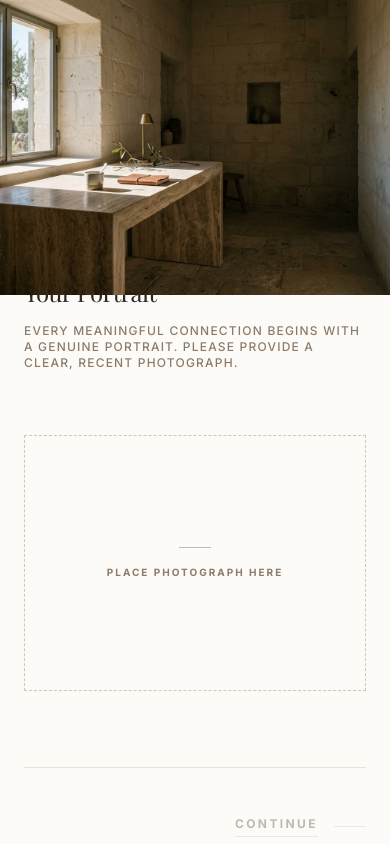
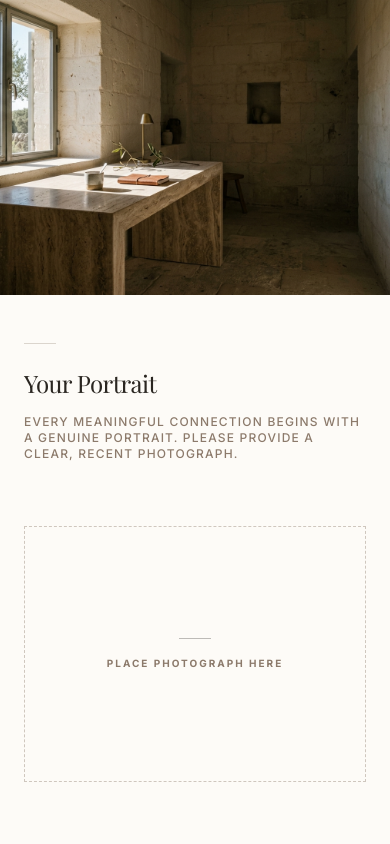
Before and after one commit to lakshay-sharma-02/vivaha, a Next.js app: page /credentials in a window 390 px wide. Shown: the top 844 px of the page. Built offline with nearby package versions, Linux system fonts and the light colour scheme; a web font is replaced by a local one.

Commit message:
fix: refactor register/credentials layout to robust CSS grid

```diff
--- a/src/app/credentials/page.tsx
+++ b/src/app/credentials/page.tsx
@@ -131,10 +131,10 @@ export default function CredentialsPage() {
   );
 
   return (
-    <main className="relative w-full h-[100svh] flex flex-col md:flex-row bg-[#FDFBF7] overflow-hidden">
+    <main className="w-full min-h-screen grid grid-cols-1 md:grid-cols-2 bg-[#FDFBF7]">
 
-      {/* ENVIRONMENT: The Architecture (Left 50%) */}
-      <div className="w-full md:w-1/2 h-[35vh] md:h-full relative shrink-0">
+      {/* ENVIRONMENT: The Architecture */}
+      <div className="relative w-full h-[35vh] md:h-screen">
         {/* We reuse the register image here due to image generation quotas, but it perfectly fits the secure desk aesthetic */}
         <Image
           src="/images/architecture/register.jpg"
@@ -145,9 +145,9 @@ export default function CredentialsPage() {
         />
       </div>
 
-      {/* ARCHITECTURAL SURFACE: The Document Canvas (Right 50%) */}
-      <div className="w-full md:w-1/2 flex-1 md:h-full flex flex-col px-6 sm:px-12 md:px-16 lg:px-24 py-8 md:py-24 z-10 bg-[#FDFBF7] relative shadow-[-20px_0_40px_rgba(0,0,0,0.05)] overflow-y-auto">
-        <div className="w-full max-w-md mx-auto flex flex-col min-h-full justify-center py-4">
+      {/* ARCHITECTURAL SURFACE: The Document Canvas */}
+      <div className="w-full min-h-[65vh] md:h-screen flex flex-col px-6 py-12 md:p-12 lg:p-24 bg-[#FDFBF7] relative shadow-[-20px_0_40px_rgba(0,0,0,0.05)] overflow-y-auto">
+        <div className="w-full max-w-md mx-auto flex flex-col min-h-full justify-center">
 
           {/* Header */}
           <div className="mb-16">
--- a/src/app/register/page.tsx
+++ b/src/app/register/page.tsx
@@ -45,13 +45,12 @@ export default function RegisterPage() {
   };
 
   return (
-    <main className="relative w-full h-[100svh] flex flex-col md:flex-row bg-[#FDFBF7] overflow-hidden">
+    <main className="w-full min-h-screen grid grid-cols-1 md:grid-cols-2 bg-[#FDFBF7]">
 
       {/*
-        ENVIRONMENT: The Registration Desk (Left 50%)
-        Untouched architectural photograph.
+        ENVIRONMENT: The Registration Desk
       */}
-      <div className="w-full md:w-1/2 h-[35vh] md:h-full relative shrink-0">
+      <div className="relative w-full h-[35vh] md:h-screen">
         <Image
           src="/images/architecture/register.jpg"
           alt="Vivaha Registration Room"
@@ -62,11 +61,10 @@ export default function RegisterPage() {
       </div>
 
       {/*
-        ARCHITECTURAL SURFACE: The Application Paper (Right 50%)
-        Solid opaque surface acting as the physical document.
+        ARCHITECTURAL SURFACE: The Application Paper
       */}
-      <div className="w-full md:w-1/2 flex-1 md:h-full flex flex-col px-6 sm:px-12 md:px-16 lg:px-24 py-8 md:py-24 z-10 bg-[#FDFBF7] relative shadow-[-20px_0_40px_rgba(0,0,0,0.05)] overflow-y-auto">
-        <div className="w-full max-w-md mx-auto flex flex-col justify-center min-h-full py-4">
+      <div className="w-full min-h-[65vh] md:h-screen flex flex-col justify-center px-6 py-12 md:p-12 lg:p-24 bg-[#FDFBF7] relative shadow-[-20px_0_40px_rgba(0,0,0,0.05)] overflow-y-auto">
+        <div className="w-full max-w-md mx-auto">
 
           <motion.div
             initial={{ opacity: 0, y: 20 }}
```
Also changed, not shown: 1 other file (tests, documents, lock files or other folders).
